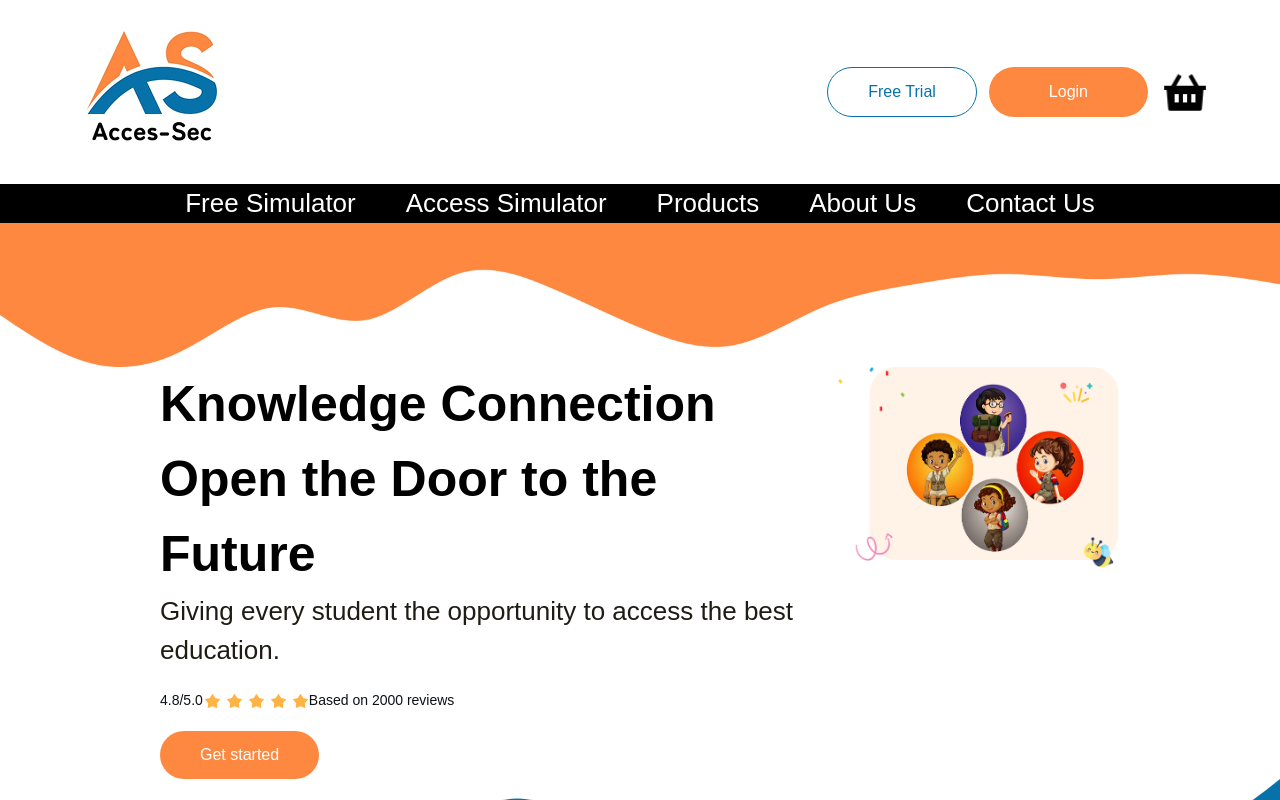
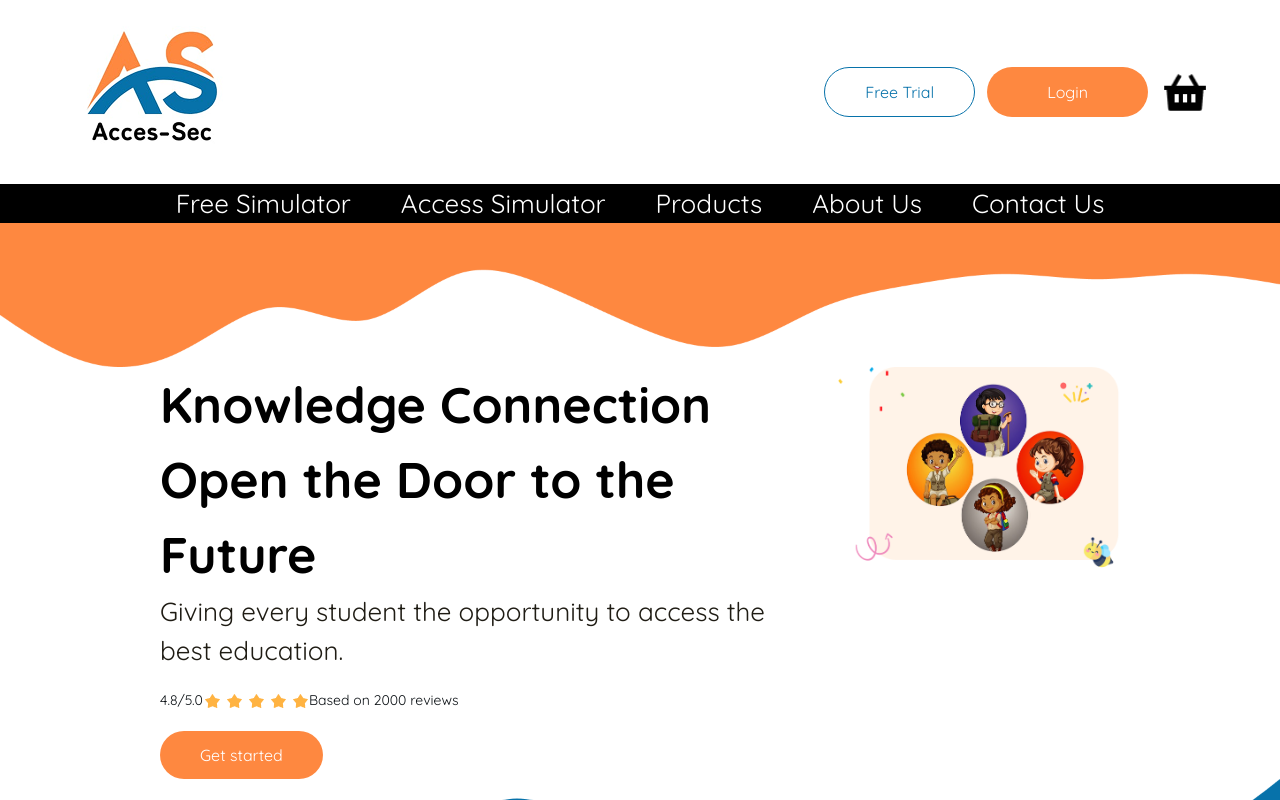
Before and after one commit to Faisalmedsnexus/acess-sec, a Next.js app: page / in a window 1280 px wide. Shown: the top 800 px of the page. Built offline with nearby package versions, Linux system fonts and the light colour scheme.

Commit message:
add quiz page

```diff
--- a/src/app/globals.css
+++ b/src/app/globals.css
@@ -10,3 +10,7 @@
 .primary-btn:hover {
   background-color: black;
 }
+
+*{
+  font-family: "Quicksand", sans-serif;
+}
--- a/src/app/layout.js
+++ b/src/app/layout.js
@@ -1,4 +1,4 @@
-"use client"
+"use client";
 import { Geist, Geist_Mono } from "next/font/google";
 import "./globals.css";
 import { Hero } from "./public/Hero";
@@ -11,10 +11,22 @@
   const [activeSection, setActiveSection] = useState("default");
   return (
     <html lang="en">
+      <head>
+        <link rel="preconnect" href="https://fonts.googleapis.com"></link>
+        <link
+          rel="preconnect"
+          href="https://fonts.gstatic.com"
+          crossorigin
+        ></link>
+        <link
+          href="https://fonts.googleapis.com/css2?family=Quicksand:wght@300..700&display=swap"
+          rel="stylesheet"
+        ></link>
+      </head>
       <body>
         <Header />
-        <TopMenue setActiveSection={setActiveSection}/>
-        <Hero activeSection={activeSection}/>
+        <TopMenue setActiveSection={setActiveSection} />
+        <Hero activeSection={activeSection} />
         <main>{children}</main>
         <Footer />
       </body>
```
